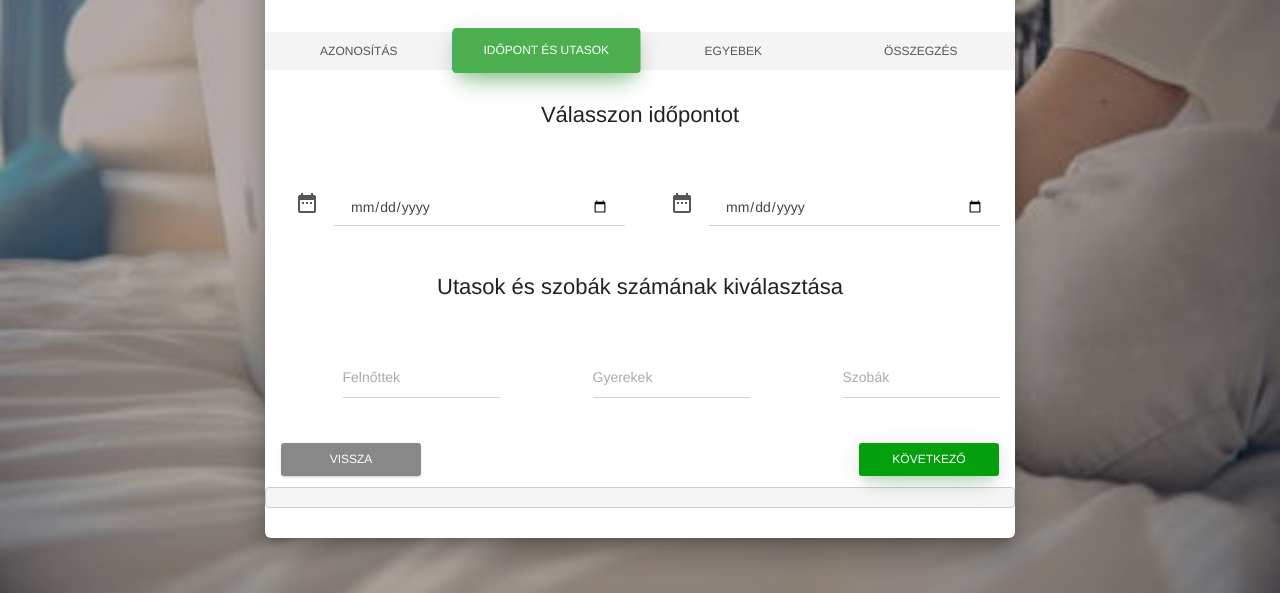
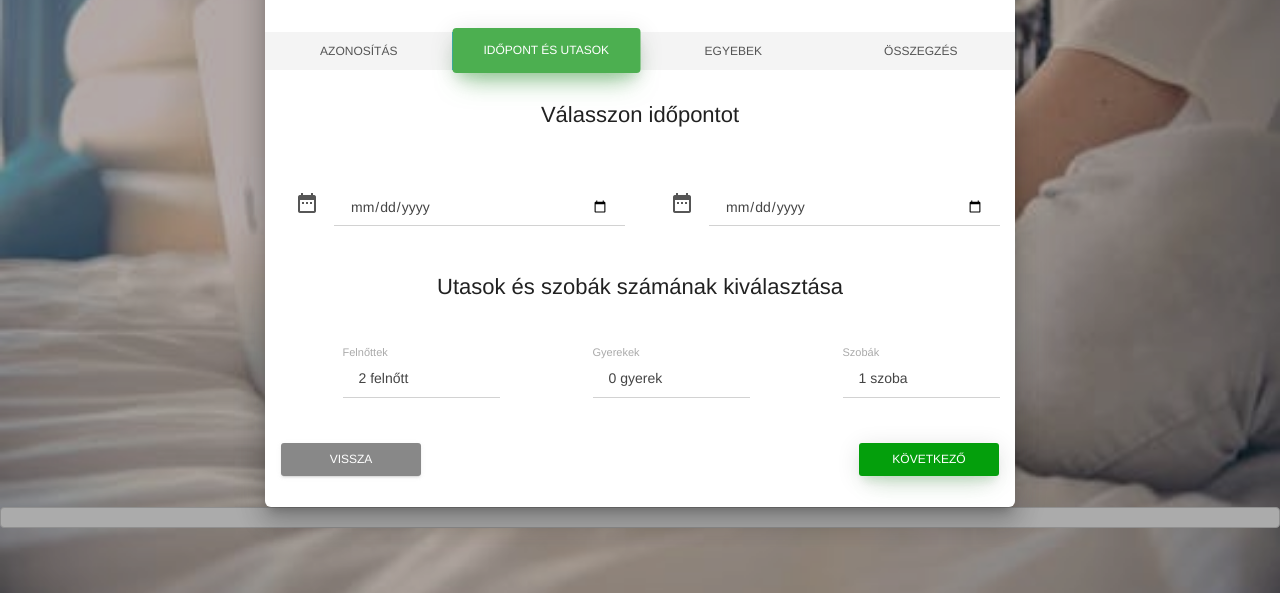
Before and after one commit to mbarna75/vm, a plain HTML site: page reservation.html in a window 1280 px wide. Both pictures are taken after a click on the button "Következő". Shown: the part 207-800 px from the top of the page. Drawn offline with Linux system fonts and the light colour scheme; no server answers.

Commit message:
Foglalási adatok JSON-ba

```diff
--- a/assets/js/reservation.js
+++ b/assets/js/reservation.js
@@ -24,7 +24,7 @@ var RESTURL = "http://localhost:3000";
         }
 
         function refreshReservationList() {
-            $.getJSON(RESTURL + "/reservations?_sort=id&_order=desc").done(
+            $.getJSON(RESTURL + "/reservations").done(
                 function (reservationList) {
                     $('#reservation-list > pre')[0].innerText = JSON.stringify(reservationList, null, 2);
                 }
@@ -34,7 +34,7 @@ var RESTURL = "http://localhost:3000";
         $(document).ready(function () {
             refreshReservationList();
 
-            $("#new-reservation-form").submit(
+            $("#newReservationForm").submit(
                 function (event) {
                     // bongeszo beepitett submit esemeny megallitasa
                     event.preventDefault();
@@ -45,7 +45,7 @@ var RESTURL = "http://localhost:3000";
                     var newReservationFormNativeElem = newReservationFormElem[0];
 
                     // check html5 validator
-                    if (newReservationFormNativeElem.checkValidity() == true) {
+                    // if (newReservationFormNativeElem.checkValidity() == true) {
                         // Itt valid az urlapom
                         var serializedFormArray = newReservationFormElem.serializeArray();
                         var data = {};
@@ -77,7 +77,7 @@ var RESTURL = "http://localhost:3000";
                             enableInputs(inputs);
                             showAlert(newReservationFormElem, 'warning', 'Hiba a serveren');
                         });
-                    }
+                    // }
 
                     if (newReservationFormElem.hasClass('was-validated') == false) {
                         newReservationFormElem.addClass('was-validated');
--- a/reservation.html
+++ b/reservation.html
@@ -205,10 +205,10 @@
 											<div class="col-sm-3 col-sm-offset-1">
 												<div class="form-group label-floating">
 													<label class="control-label">Felnőttek</label>
-													<select class="form-control">
-														<option disabled="" selected=""></option>
+													<select name="adult" class="form-control">
+														<option></option>
 														<option>1 felnőtt</option>
-														<option>2 felnőtt</option>
+														<option selected>2 felnőtt</option>
 														<option>3 felnőtt</option>
 														<option>4 felnőtt</option>
 														<option>5 felnőtt</option>
@@ -222,9 +222,9 @@
 											<div class="col-sm-3 col-sm-offset-1">
 												<div class="form-group label-floating">
 													<label class="control-label">Gyerekek</label>
-													<select class="form-control">
-														<option disabled="" selected=""></option>
-														<option>0 gyerek</option>
+													<select name="child" class="form-control">
+														<option></option>
+														<option selected>0 gyerek</option>
 														<option>1 gyerek</option>
 														<option>2 gyerek</option>
 														<option>3 gyerek</option>
@@ -239,9 +239,9 @@
 											<div class="col-sm-3 col-sm-offset-1">
 												<div class="form-group label-floating">
 													<label class="control-label">Szobák</label>
-													<select class="form-control">
-														<option disabled="" selected="1"></option>
-														<option>1 szoba</option>
+													<select name="room" class="form-control">
+														<option></option>
+														<option selected>1 szoba</option>
 														<option>2 szoba</option>
 														<option>3 szoba</option>
 														<option>4 szoba</option>
@@ -256,7 +256,7 @@
 											<div class="col-sm-6 col-sm-offset-1">
 												<div class="form-group">
 													<label>Megjegyzés</label>
-													<textarea class="form-control" placeholder="" rows="6"></textarea>
+													<textarea name="textarea" class="form-control" placeholder="" rows="6"></textarea>
 												</div>
 											</div>
 										</div>
@@ -277,7 +277,7 @@
 								<div class="wizard-footer">
 									<div class="pull-right">
 										<input type='button' class='btn btn-next btn-fill btn-success btn-wd' name='next' value='Következő' />
-										<input type='button' class='btn btn-finish btn-fill btn-success btn-wd' name='finish' value='ELKÜLDÉS' />
+										<button type='submit' class='btn btn-finish btn-fill btn-success btn-wd' name='finish' value='ELKÜLDÉS'>Elküldés</button>
 									</div>
 
 									<div class="pull-left">
@@ -287,9 +287,6 @@
 								</div>
 							</form>
 							<!-- Próba kiiratás -->
-							<div id="reservation-list">
-								<pre></pre>
-							</div>
 						</div>
 					</div>
 					<!-- wizard container -->
@@ -298,6 +295,9 @@
 			<!-- row -->
 		</div>
 		<!--  big container -->
+		<div id="reservation-list">
+			<pre></pre>
+		</div>
 	</div>
 
 </body>
@@ -314,6 +314,7 @@
 <script src="assets/js/jquery.validate.min.js"></script>
 
 <!-- Foglalás ajax -->
+
 <script src="assets/js/reservation.js" type="text/javascript"></script>
 
 </html>
--- a/server/package.json
+++ b/server/package.json
@@ -3,7 +3,9 @@
   "version": "1.0.0",
   "description": "",
   "main": "index.js",
-  "dependencies": {},
+  "dependencies": {
+    "npm": "^5.8.0"
+  },
   "devDependencies": {
     "json-server": "^0.12.0"
   },
```
Also changed, not shown: server/db.json (+2 -12 lines), 1 other file.
